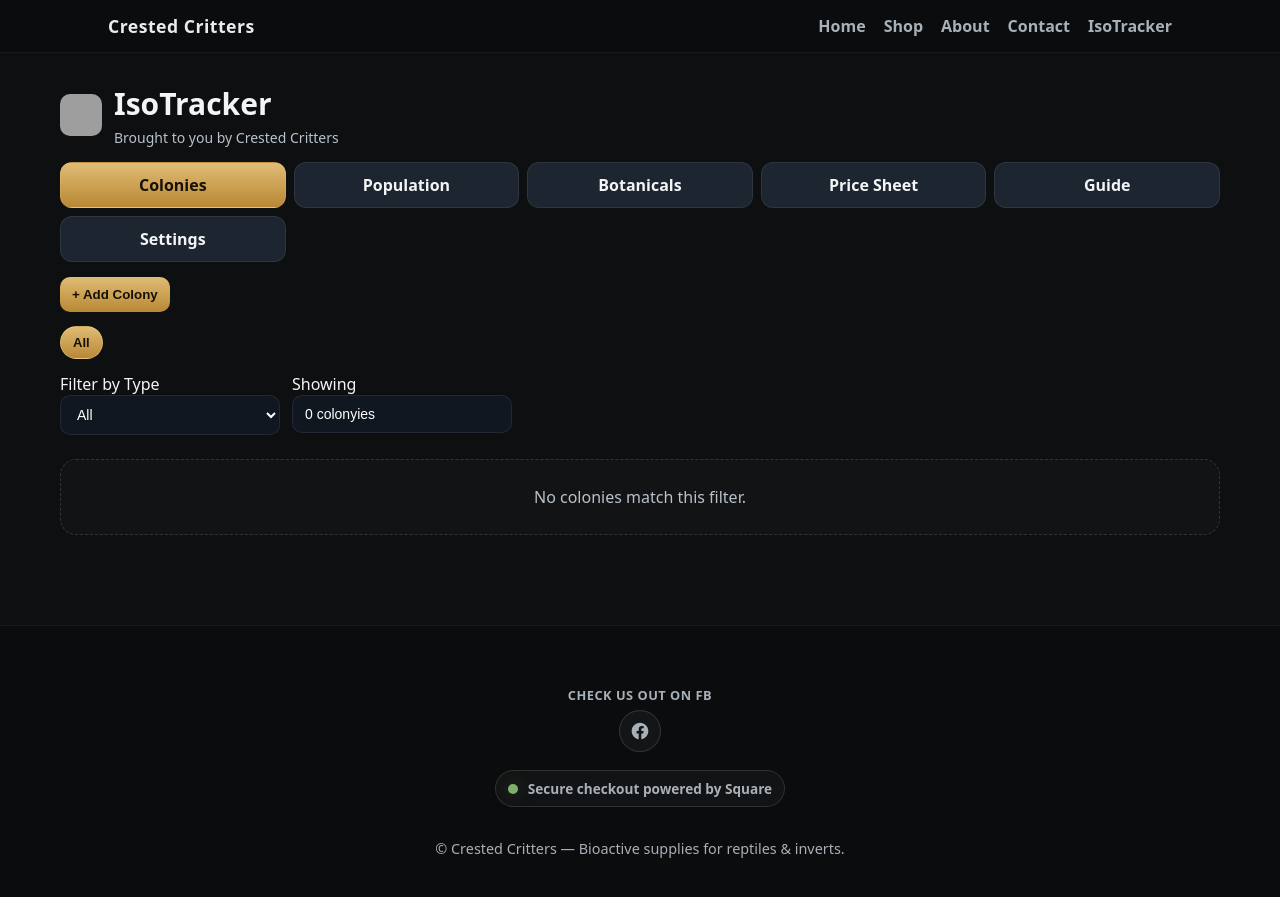
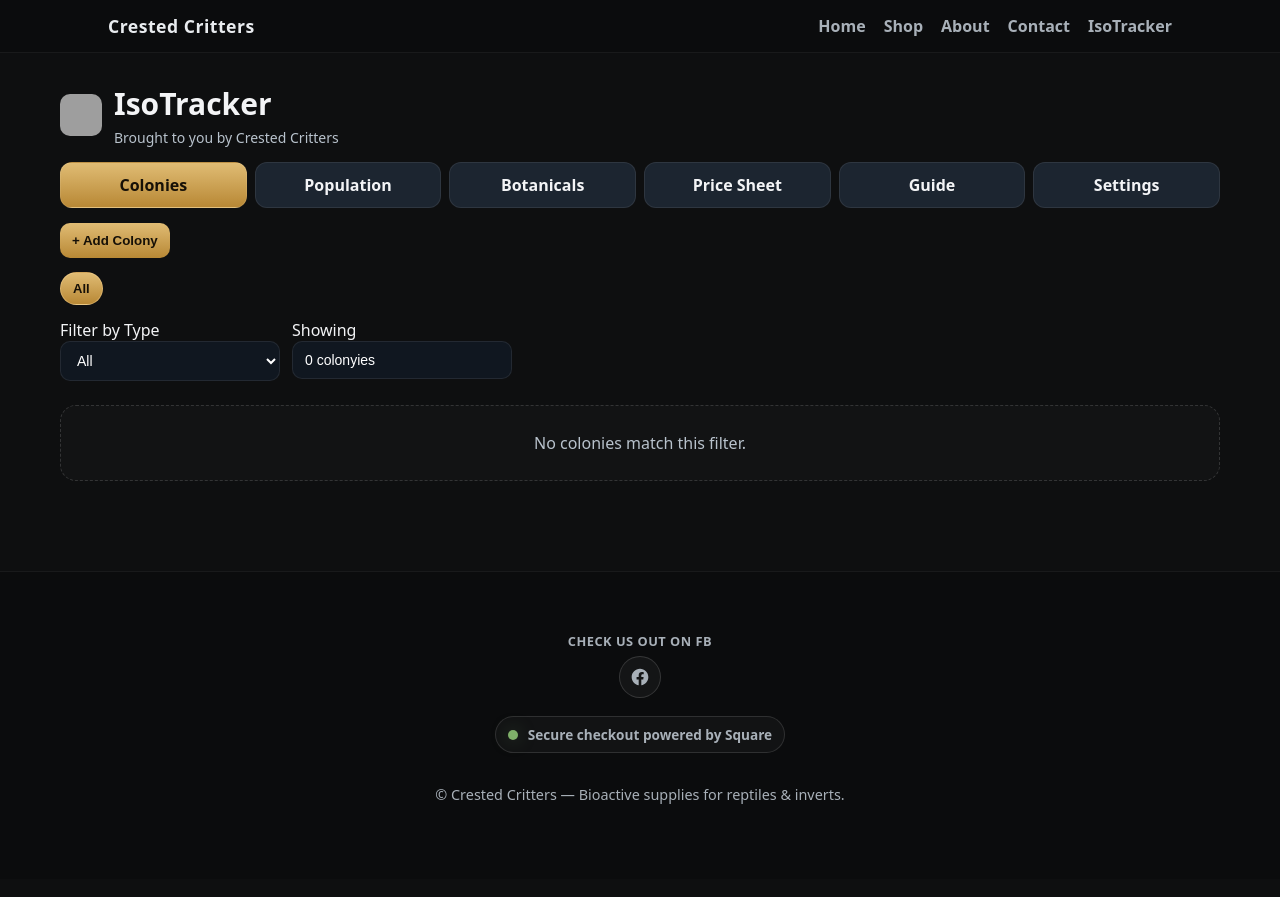
Before and after one commit to coxusw/CrestedCritters, a Jekyll site: the page built from isotracker/index.html, in a window 1280 px wide and 933 px high. Shown: the top 897 px of the window. Built offline with Jekyll 4.4.1, drawn with Linux system fonts in a browser that asks for light colours; grey boxes are pictures that could not be loaded.

Commit message:
Update isotracker.css

```diff
--- a/assets/css/isotracker.css
+++ b/assets/css/isotracker.css
@@ -33,7 +33,7 @@
 
 .iso-tabs {
   display: grid;
-grid-template-columns: repeat(5, 1fr);
+  grid-template-columns: repeat(6, 1fr);
   gap: 8px;
   margin-bottom: 15px;
 }
@@ -515,11 +515,13 @@
   background: rgba(255,255,255,.02);
 }
 
-@media (max-width: 980px) {
+@media (max-width: 1100px) {
   .iso-tabs {
     grid-template-columns: repeat(3, 1fr);
   }
+}
 
+@media (max-width: 980px) {
   .iso-grid-2,
   .iso-grid-3,
   .split,
```
Lines whose indentation alone changed are shown as unchanged.
